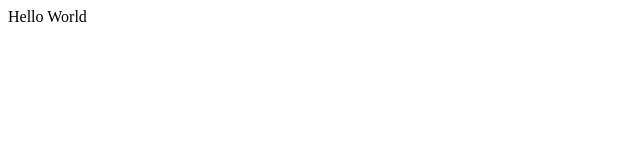
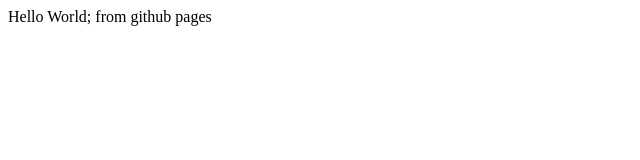
Before and after one commit to kilgorjn/CS5130_Project, a plain HTML site: page index.html in a window 1280 px wide. Shown: the whole page, without its empty margins (0-640 px from the left). Drawn offline with Linux system fonts and the light colour scheme.

Commit message:
touching index

```diff
--- a/index.html
+++ b/index.html
@@ -3,6 +3,6 @@
 
     </head>
     <body>
-        Hello World
+        Hello World; from github pages
     </body>
 </html>
```
